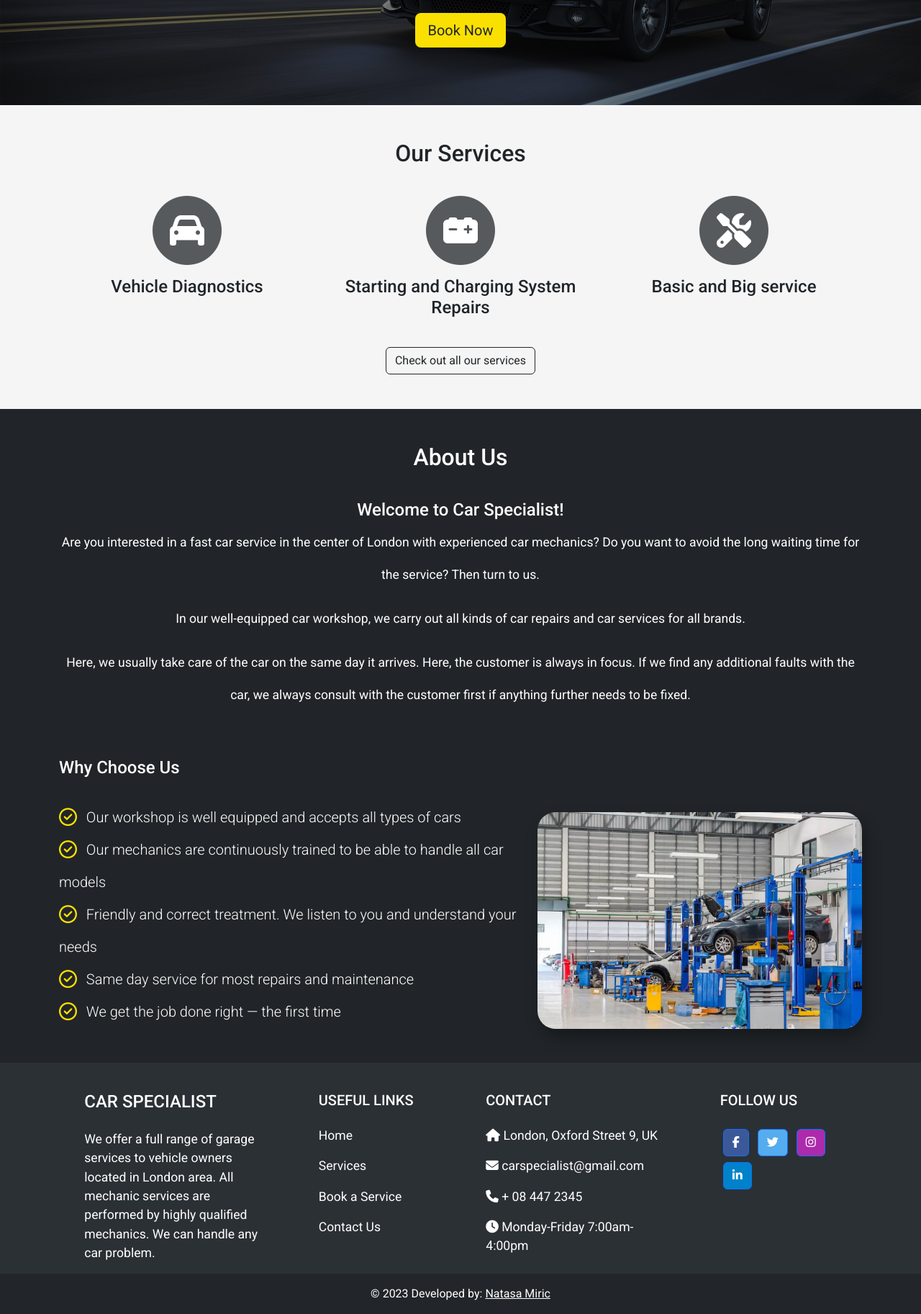
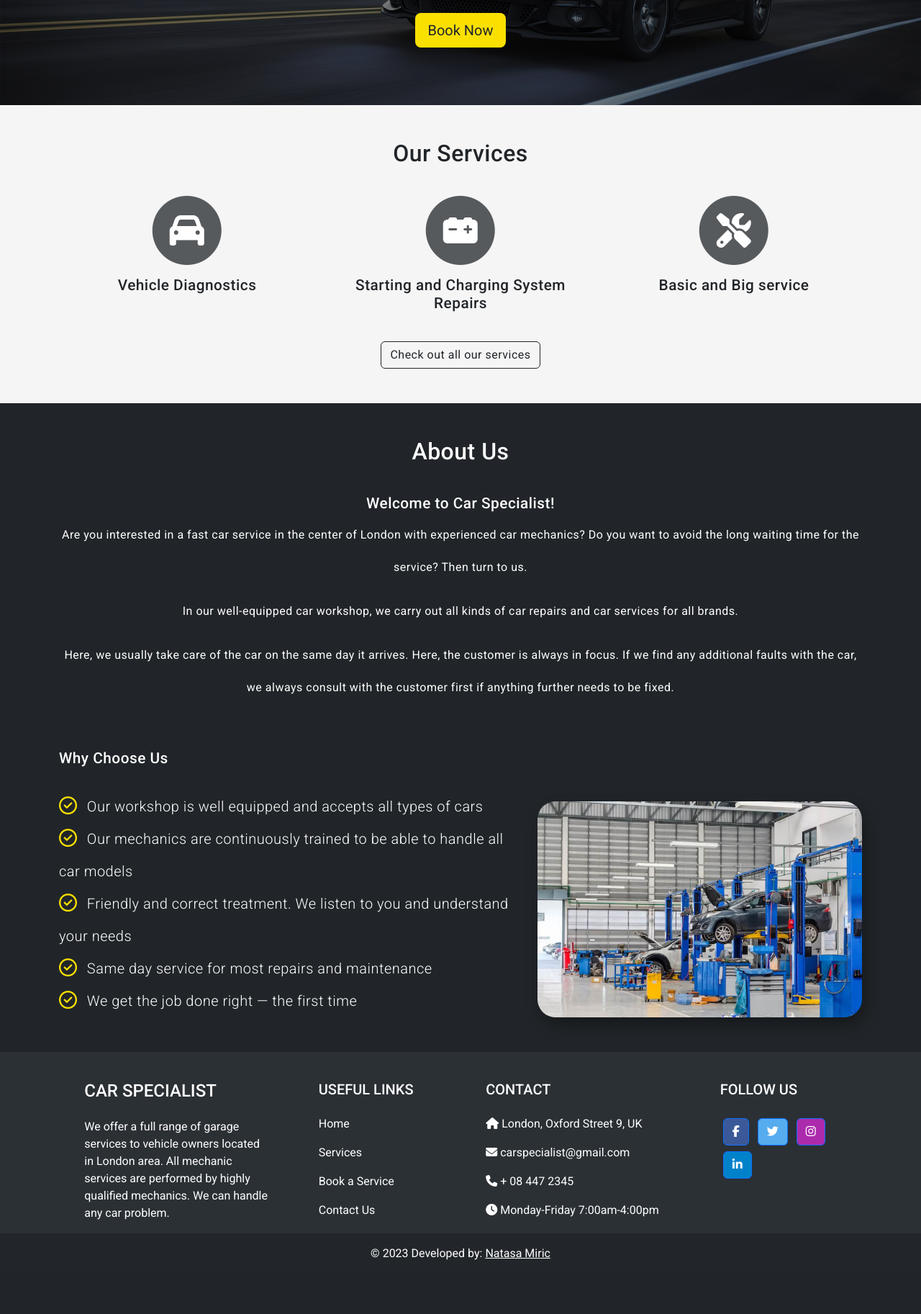
Before and after one commit to NatasaMiric/car-specialist, a Django app: page / in a window 1280 px wide. Shown: the part 320-2145 px from the top of the page at 72% size. After the commit the page ends 2070 px from the top, so only its background shows below. Run offline with Django 3.2, Linux system fonts and the light colour scheme; some libraries are stand-ins or nearby versions.

Commit message:
style: Change font size for p and h3 elements,add letter spacing

```diff
--- a/static/css/style.css
+++ b/static/css/style.css
@@ -3,13 +3,6 @@ body {
     background-color: #f5f5f5;
 }
 
-p {
-    font-size: 110%;
-}
-
-h3 {
-    font-size: 1.50rem;
-}
 
 /* Navbar */
 .navbar-brand {
@@ -44,10 +37,16 @@ h3 {
 
 .page-section {
     padding: 2rem;
+    letter-spacing: 0.5px;
+}
+
+.page-section h3 {
+    font-size: 130%;
 }
 
 .about-section {
     line-height: 45px;
+    letter-spacing: 0.5px;
 }
 
 /* My bookings page */
@@ -124,7 +123,7 @@ footer {
 /* Contact page */
 
 .bg-contact {
-    background-color: #474747;
+    background-color: rgba(71, 71, 71, 0.7);
 }
 
 iframe {
--- a/templates/services.html
+++ b/templates/services.html
@@ -24,7 +24,7 @@
             <h2 class="section-heading text-center text-capitalize">Our Services</h2>
         </div>
         <div class="row text-white align-items-center">
-            <div class="col-lg-7 order-lg-1 my-auto lh-lg">
+            <div class="col-lg-7 order-lg-1 my-auto lh-lg fs-5">
                 <p>We offer a full range of garage services to vehicle owners in London. Our professionals know how to
                     handle a wide range of car repairs. Whether you drive a passenger car or medium sized truck or SUV,
                     our mechanics strive to ensure that your vehicle will be performing at its best before leaving our
```
